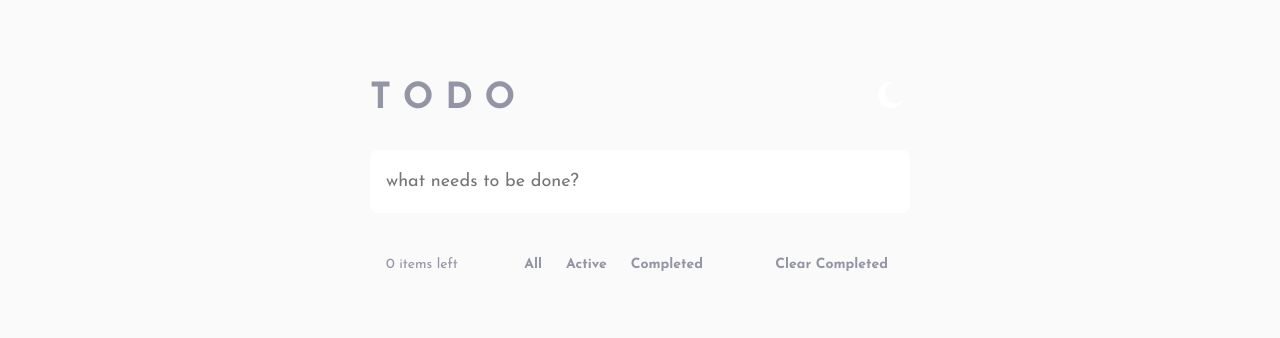
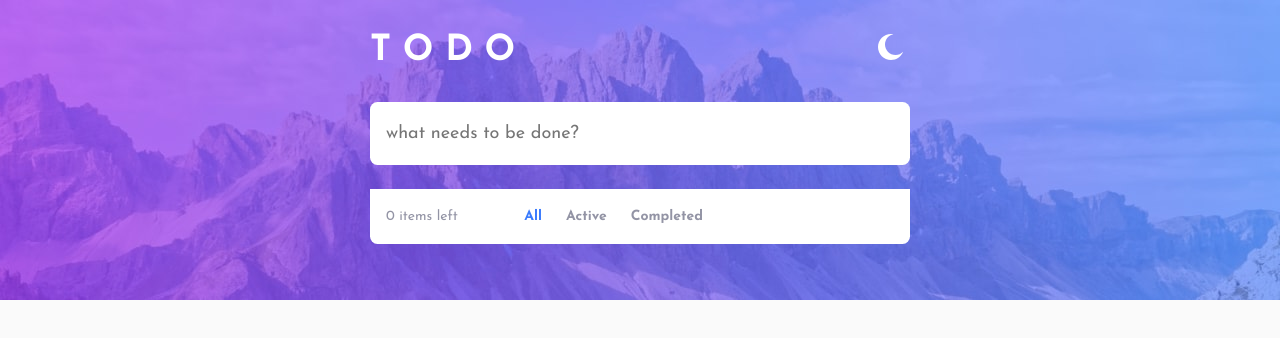
Before and after one commit to any2h/todo-app, a React (Create React App) app: page / in a window 1280 px wide. Shown: the top 338 px of the page. Built offline with nearby package versions, Linux system fonts and the light colour scheme.

Commit message:
almost done

```diff
--- a/src/App.js
+++ b/src/App.js
@@ -7,13 +7,10 @@ import Header from "./components/Header"
 import Todo from "./components/Todo"
 import Footer from "./components/Footer"
 
-
 const StyledApp = styled.div`
-    display: flex;
-    flex-direction: column;
-    /* align-items: center; */
-    width: 540px;
-    margin: 3rem auto 0;
+    max-width: 588px;
+    margin: 0 auto;
+    padding-inline: 1.5rem;
 `
 
 const filterNames = {
@@ -45,7 +42,6 @@ export default function App() {
 
     return (
         <ThemeProvider theme={themeMode}>
-            <>
             <GlobalStyles />
             <StyledApp>
                 <Header
@@ -62,12 +58,12 @@ export default function App() {
 
                 <Footer
                     filterNames={Object.keys(filterNames)}
+                    todos={todos}
                     setTodos={setTodos}
+                    filter={filter}
                     setFilter={setFilter}
-                        todoCount={todos.length}
                 />
             </StyledApp>
-            </>
         </ThemeProvider>
     );
 }
--- a/src/components/Footer.js
+++ b/src/components/Footer.js
@@ -1,12 +1,14 @@
 import { StyledFooter } from "./styles/StyledFooter"
 
-export default function Footer({ filterNames, setTodos, setFilter, todoCount}) {
+export default function Footer({ filterNames, todos, setTodos, filter, setFilter }) {
 
-    const filterBtns = filterNames.map(filter =>
+    const filterBtns = filterNames.map(name =>
         <button
-            onClick={filterTodos}
+            name={name}
+            data-pressed={name === filter}
+            onClick={(e) => setFilter(name)}
         >
-            {filter}
+            {name}
         </button>
     )
 
@@ -14,17 +16,16 @@ export default function Footer({ filterNames, setTodos, setFilter, todoCount}) {
         setTodos(prevTodos => prevTodos.filter(todo => todo.isDone === false))
     }
 
-    function filterTodos(e) {
-        setFilter(e.target.textContent)
-    }
+    const todoCount = todos.filter(todo => !todo.isDone).length
+    const todoDone = todos.filter(todo => todo.isDone).length
 
     return (
         <StyledFooter>
-            <span>{todoCount} items left</span>
+            <span>{todoCount} {todoCount === 1 ? 'item left' : 'items left'}</span>
             <div>
                 {filterBtns}
             </div>
-            <button onClick={clearCompleted}>Clear Completed</button>
+            <button style={{opacity: todoDone && 1}} onClick={clearCompleted}>Clear Completed</button>
         </StyledFooter>
     )
 }
--- a/src/components/styles/GlobalStyles.js
+++ b/src/components/styles/GlobalStyles.js
@@ -3,6 +3,7 @@ import { createGlobalStyle } from "styled-components";
 export const GlobalStyles = createGlobalStyle`
     * {
         box-sizing: border-box;
+        transition: ${({theme}) => theme.transition};
     }
 
     body {
@@ -13,6 +14,9 @@ export const GlobalStyles = createGlobalStyle`
         min-height: 100vh;
         margin: 0;
         background-color: ${({theme}) => theme.body};
+        background-image: url(${props => props.theme.bgImage});
+        background-repeat: no-repeat;
+        background-position: top;
     }
 
     ul {
@@ -33,15 +37,30 @@ export const GlobalStyles = createGlobalStyle`
         font: inherit;
         color: inherit;
         background-color: ${({theme}) => theme.bgColor};
-        /* border: 0; */
+        border: 0;
     }
 
     input:focus {
         outline: 0;
     }
 
+    input[type="checkbox"] {
+        cursor: pointer;
+    }
+
     button {
+        cursor: pointer;
+        font-weight: 700;
         border: 0;
         background: transparent;
+        transition: all .10s ease-in-out;
+
+        &:hover {
+            color: ${({theme}) => theme.btnHover};
+        }
+
+        &[data-pressed="true"] {
+            color: hsl(220, 98%, 61%);
+        }
     }
 `
--- a/src/components/styles/StyledFooter.js
+++ b/src/components/styles/StyledFooter.js
@@ -14,12 +14,4 @@ export const StyledFooter = styled.footer`
         display: flex;
         gap: .75rem;
     }
-
-    button {
-        font-weight: 700;
-    }
-
-    button:hover {
-        color: hsl(236, 33%, 92%);
-    }
 `
--- a/src/components/styles/StyledHeader.js
+++ b/src/components/styles/StyledHeader.js
@@ -1,6 +1,10 @@
 import styled from "styled-components";
 
 export const StyledHeader = styled.header`
+
+    h1 {
+        color: #fff;
+    }
 
     > div {
         display: flex;
--- a/src/components/styles/Themes.js
+++ b/src/components/styles/Themes.js
@@ -1,9 +1,13 @@
 
 export const LightTheme = {
     body: 'hsl(0, 0%, 98%)',
-    bgColor: 'hsl(0%, 0%, 100%)',
-    fontColor: 'hsl(236, 9%, 61%)',
-    borderColor: 'hsl(235, 19%, 35%)',
+    bgColor: 'hsl(0, 0%, 100%)',
+    fontColor: 'hsl(235, 19%, 35%)',
+    borderColor: 'hsl(252, 10%, 90%)',
+    footerFontColor: 'hsl(236, 9%, 61%)',
+    btnHover: 'hsl(235, 19%, 35%)',
+    bgImage: './images/bg-desktop-light.jpg',
+    transition: 'all .25s ease-in-out',
 }
 
 export const DarkTheme = {
@@ -12,4 +16,7 @@ export const DarkTheme = {
     fontColor: 'hsl(236, 33%, 92%)',
     borderColor: 'hsl(237, 14%, 26%)',
     footerFontColor: 'hsl(233, 14%, 35%)',
+    btnHover: 'hsl(236, 33%, 92%)',
+    bgImage: './images/bg-desktop-dark.jpg',
+    transition: 'all .25s ease-in-out',
 }
```
Lines whose indentation alone changed are shown as unchanged.
